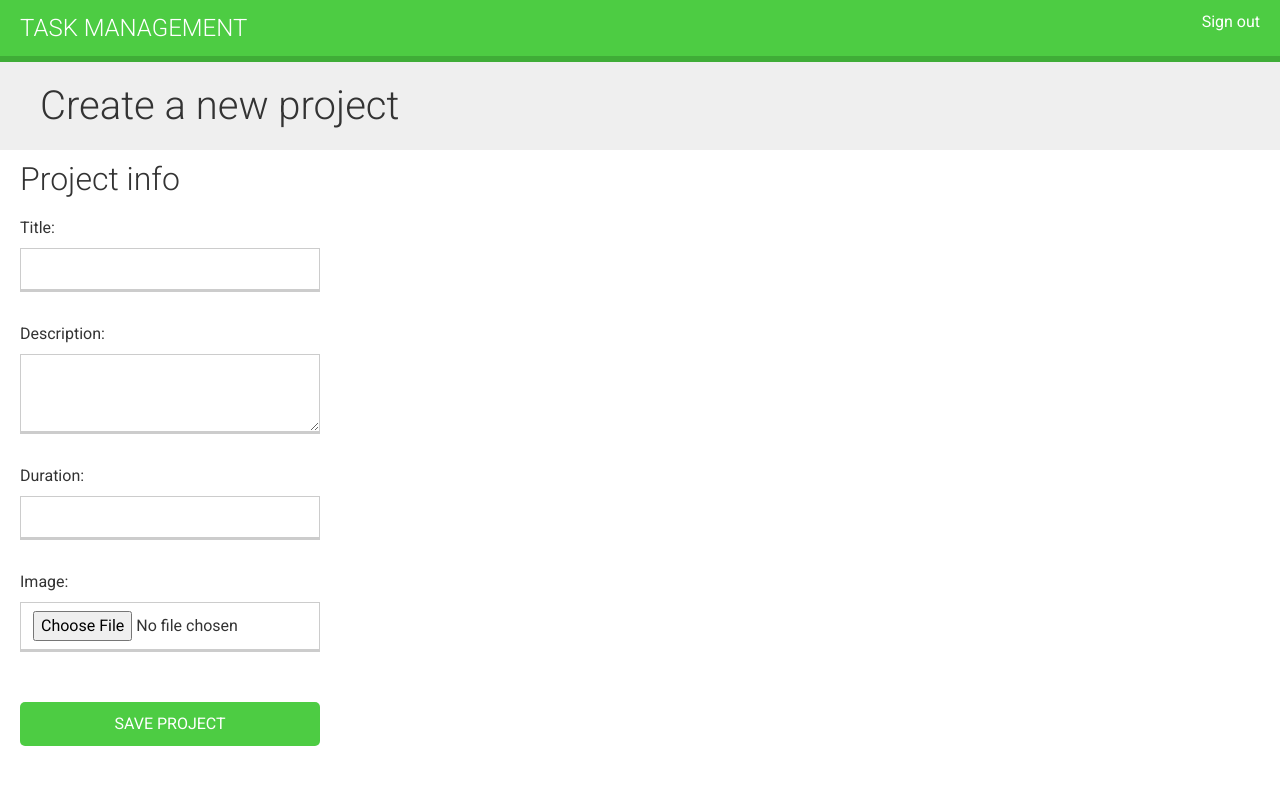
After one commit to adityamulik/Task-Management, a Django app: page /create in a window 1280 px wide. The commit adds this page. Run offline with Django 3.2, Linux system fonts and the light colour scheme; the visitor is signed in with stand-in values (Sample User, id 1); some libraries are stand-ins or nearby versions.

Commit message:
Added Projects on landing page with CRUD Functionalities

```diff
--- a/config/urls.py
+++ b/config/urls.py
@@ -6,7 +6,7 @@ from django.contrib.auth import views as auth_views
 
 urlpatterns = [
     # TaskManagement Views
-    path('', include('taskmanagement.urls'), name="taskmanagement"),
+    path('', include('taskmanagement.urls')),
     # Auth Views
     path('accounts/login', auth_views.LoginView.as_view(), name="login"),
     path('accounts/logout', auth_views.LogoutView.as_view(), name="logout"),
--- a/taskmanagement/admin.py
+++ b/taskmanagement/admin.py
@@ -3,9 +3,9 @@ from .models import Project, Task
 
 @admin.register(Project)
 class ProjectAdmin(admin.ModelAdmin):
-    list_display = ['project_name', 'duration']
+    list_display = ['title', 'duration']
 
 
 @admin.register(Task)
 class TaskAdmin(admin.ModelAdmin):
-    list_display = ['task_name', 'project', 'start_date', 'end_date']
+    list_display = ['title', 'project', 'start_date', 'end_date']
--- a/taskmanagement/models.py
+++ b/taskmanagement/models.py
@@ -1,4 +1,5 @@
 import os
+from django.contrib.auth.models import User
 from django.conf import settings
 from django.db import models
 
@@ -6,23 +7,25 @@ def images_path():
     return os.path.join(settings.LOCAL_FILE_DIR, 'images')
 
 class Project(models.Model):
-    id = models.IntegerField(primary_key=True)
-    project_name = models.CharField(max_length=200)
+    owner = models.ForeignKey(User,
+                              related_name='project_created',
+                              on_delete=models.CASCADE)
+    title = models.CharField(max_length=200)
     slug = models.SlugField(max_length=200, unique=True)
     description = models.TextField()
     duration = models.DurationField()
     image = models.ImageField(upload_to='project_images/', blank=True)
 
     def __str__(self):
-        return self.project_name
+        return self.title
 
 
 class Task(models.Model):
     project = models.ForeignKey(Project, related_name='tasks', on_delete=models.CASCADE)
-    task_name = models.CharField(max_length=250)
+    title = models.CharField(max_length=250)
     description = models.TextField()
     start_date = models.DateField()
     end_date = models.DateField()
 
     def __str__(self):
-        return self.task_name
+        return self.title
--- a/taskmanagement/serializers.py
+++ b/taskmanagement/serializers.py
@@ -6,4 +6,4 @@ class ProjectSerializer(serializers.ModelSerializer):
 
     class Meta:
         model = Project
-        fields = ['id', 'project_name', 'description', 'duration']
+        fields = ['id', 'title', 'description', 'duration']
--- a/taskmanagement/templates/base.html
+++ b/taskmanagement/templates/base.html
@@ -14,8 +14,6 @@
     <ul class="menu">
       {% if request.user.is_authenticated %}
         <li><a href="{% url 'logout' %}">Sign out</a></li>
-      {% else %}
-        <li><a href="{% url 'login' %}">Sign in</a></li>
       {% endif %}
     </ul>
   </div>
--- /dev/null
+++ b/taskmanagement/templates/taskmanagement/project/form.html
@@ -0,0 +1,27 @@
+{% extends "base.html" %}
+
+{% block title %}
+  {% if object %}
+    Edit course "{{ object.project_name }}"
+  {% else %}
+    Create a new project
+  {% endif %}
+{% endblock %}
+
+{% block content %}
+  <h1>
+    {% if object %}
+      Edit project "{{ object.project_name }}"
+    {% else %}
+      Create a new project
+    {% endif %}
+  </h1>
+  <div class="module">
+    <h2>Project info</h2>
+    <form method="post">
+      {{ form.as_p }}
+      {% csrf_token %}
+      <p><input type="submit" value="Save project"></p>
+    </form>
+  </div>
+{% endblock %}
--- a/taskmanagement/urls.py
+++ b/taskmanagement/urls.py
@@ -1,12 +1,23 @@
 from django.urls import path
-from .views import HomePage, ProjectList, ProjectDetails
+from . import views
+
+
 
 urlpatterns = [
-  path('', HomePage.as_view(), name="home"),
-  # path('project/<int:pk>', project, name="project"),
-  # path('task/<int:pk', task, name="task"),
+  path('',
+      views.ProjectListView.as_view(),
+      name="manage_project_list"),
+  path('create',
+      views.ProjectCreateView.as_view(),
+      name="project_create"),
+  path('<pk>/update',
+      views.ProjectUpdateView.as_view(),
+      name="project_update"),
+  path('<pk>/delete',
+      views.ProjectDeleteView.as_view(),
+      name="project_delete"),
 
   # APIs
-  path('api/projects/', ProjectList.as_view()),
-  path('api/projects/<int:pk>', ProjectDetails.as_view())
+  path('api/projects/', views.ProjectList.as_view()),
+  path('api/projects/<int:pk>', views.ProjectDetails.as_view())
 ]
--- a/taskmanagement/views.py
+++ b/taskmanagement/views.py
@@ -1,65 +1,62 @@
-from django.shortcuts import render, redirect, get_object_or_404
+from django.shortcuts import render
 from django.http import Http404
-from django.views import View
+from django.urls import reverse_lazy
 from django.views.generic.list import ListView
-from django.views.generic.edit import CreateView
-from django.contrib.auth.mixins import LoginRequiredMixin
+from django.views.generic.edit import CreateView, UpdateView, DeleteView
+from django.contrib.auth.mixins import LoginRequiredMixin, PermissionRequiredMixin
 
 from rest_framework.views import APIView
 from rest_framework.mixins import ListModelMixin
 from rest_framework.response import Response
 from rest_framework import status
-from rest_framework.renderers import TemplateHTMLRenderer
 from rest_framework.pagination import LimitOffsetPagination
 from rest_framework.authentication import BasicAuthentication
 from rest_framework.permissions import IsAuthenticated
-from rest_framework.generics import GenericAPIView
-from rest_framework.settings import api_settings
-from rest_framework.mixins import ListModelMixin
 
 from .models import Project, Task
 from .serializers import ProjectSerializer
-from .forms import ProjectForm
+from .forms import ModuleFormSet
 
 
-class HomePage(APIView, LoginRequiredMixin):
-    renderer_classes = [TemplateHTMLRenderer]
-    template_name = 'taskmanagement/home.html'
-
-    def get(self, request):
-        """
-        View returns all active projects.
-        """
-        queryset = Project.objects.all()
-        form = ProjectForm()
-        print(queryset)
-        return Response({'projects': queryset, 'form': form})
-
-    # def post(self, request, pk):
-    #     """
-    #     Form displayed to create a new Project
-    #     """
-    #     # project = get_object_or_404(Project, pk=pk)
-    #     # serializer = ProjectSerializer(project, data=request.data)
-    #     # if not serializer.is_valid():
-    #     #     return Response({'serializer': serializer, 'project': project})
-    #     # serializer.save()
-    #     return redirect('taskmanagement:home')
+class OwnerMixin(object):
+    def get_queryset(self):
+        qs = super().get_queryset()
+        return qs.filter(owner=self.request.user)
 
 
-# class ProjectCreate(View):
+class OwnerEditMixin(object):
+    def form_valid(self, form):
+        form.instance.owner = self.request.user
+        return super().form_valid(form)
 
-#     def get(self, request):
-#         """ Display an HTML Form """
-#         context = {"form": ProjectForm(), "update": False}
-#         return render(request, "taskmangement/project/form.html", context)
 
-#     def post(self, request):
-#         """ Handle form submission: save Project """
-#         project_form = ProjectForm(request.POST)
-#         if project_form.is_valid():
-#             project = project_form.save()
-#             return redirect(project.get_absolute_url())
+class OwnerProjectMixin(OwnerMixin, LoginRequiredMixin, PermissionRequiredMixin):
+    model = Project
+    fields = ['title', 'description', 'duration', 'image']
+    success_url = reverse_lazy('manage_project_list')
+
+
+class OwnerProjectEditMixin(OwnerProjectMixin, OwnerEditMixin):
+    template_name = 'taskmanagement/project/form.html'
+
+
+class ProjectListView(OwnerProjectMixin, ListView):
+    template_name = 'taskmanagement/project/list.html'
+    permission_required = 'project.view_project'
+
+
+class ProjectCreateView(OwnerProjectEditMixin, CreateView):
+    permission_required = 'project.add_project'
+    pass
+
+class ProjectUpdateView(OwnerProjectEditMixin, UpdateView):
+    permission_required = 'project.change_project'
+    pass
+
+class ProjectDeleteView(OwnerProjectMixin, DeleteView):
+    template_name = 'taskmanagement/project/delete.html'
+    permission_required = 'project.delete_project'
+
 
 # API Views
 
```
Also changed, not shown: config/settings/base.py (+7 -2 lines), taskmanagement/forms.py (+7 -19 lines), taskmanagement/templates/taskmanagement/project.html (deleted, +0 -10 lines), taskmanagement/templates/taskmanagement/project/delete.html (added, +15 -0 lines), taskmanagement/templates/taskmanagement/project/list.html (added, +28 -0 lines), taskmanagement/templates/taskmanagement/task.html (deleted, +0 -11 lines), 1 other file.
